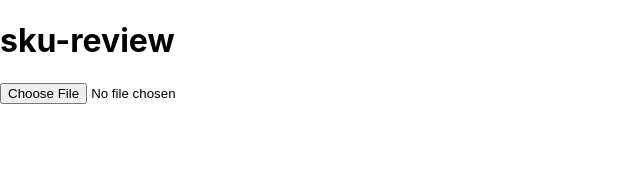
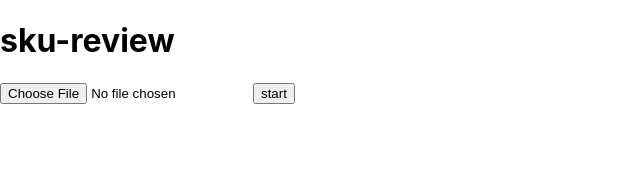
Before and after one commit to sushidesu/sku-review, a React (Create React App) app: page / in a window 1280 px wide. Shown: the top 173 px of the page, without its empty margins (0-640 px from the left). Built offline with nearby package versions, Linux system fonts and the light colour scheme.

Commit message:
feat: update to calc sku

```diff
--- a/src/App.js
+++ b/src/App.js
@@ -1,12 +1,32 @@
-import React from "react"
+import React, { useCallback, useRef } from "react"
+import { readSheet } from "./components/utils"
+import { COLUMNS } from "./constants"
 
 export default () => {
+  const fileInput = useRef(null)
+
+  const submit = useCallback(async () => {
+    const file = fileInput?.current?.files[0]
+    if (file) {
+      const sheet = await readSheet(file)
+      const sku = sheet
+        .filter(row => !isNaN(row[COLUMNS.STOCK]) && row[COLUMNS.STOCK] > 0)
+        .length
+      console.log(sku)
+    }
+
+  }, [])
+
   return (
     <div>
       <h1>sku-review</h1>
       <input
         type="file"
+        ref={fileInput}
       />
+      <button
+        onClick={submit}
+      >start</button>
     </div>
   )
 }
--- /dev/null
+++ b/src/constants.js
@@ -0,0 +1,10 @@
+
+export const COLUMNS = {
+  ITEM_NUMBER: 0,
+  JAN: 1,
+  NAME: 2,
+  PLACE: 3,
+  STOCK: 4,
+  WHOLESALE_PRICE: 5,
+  PRICE: 6,
+}
```
